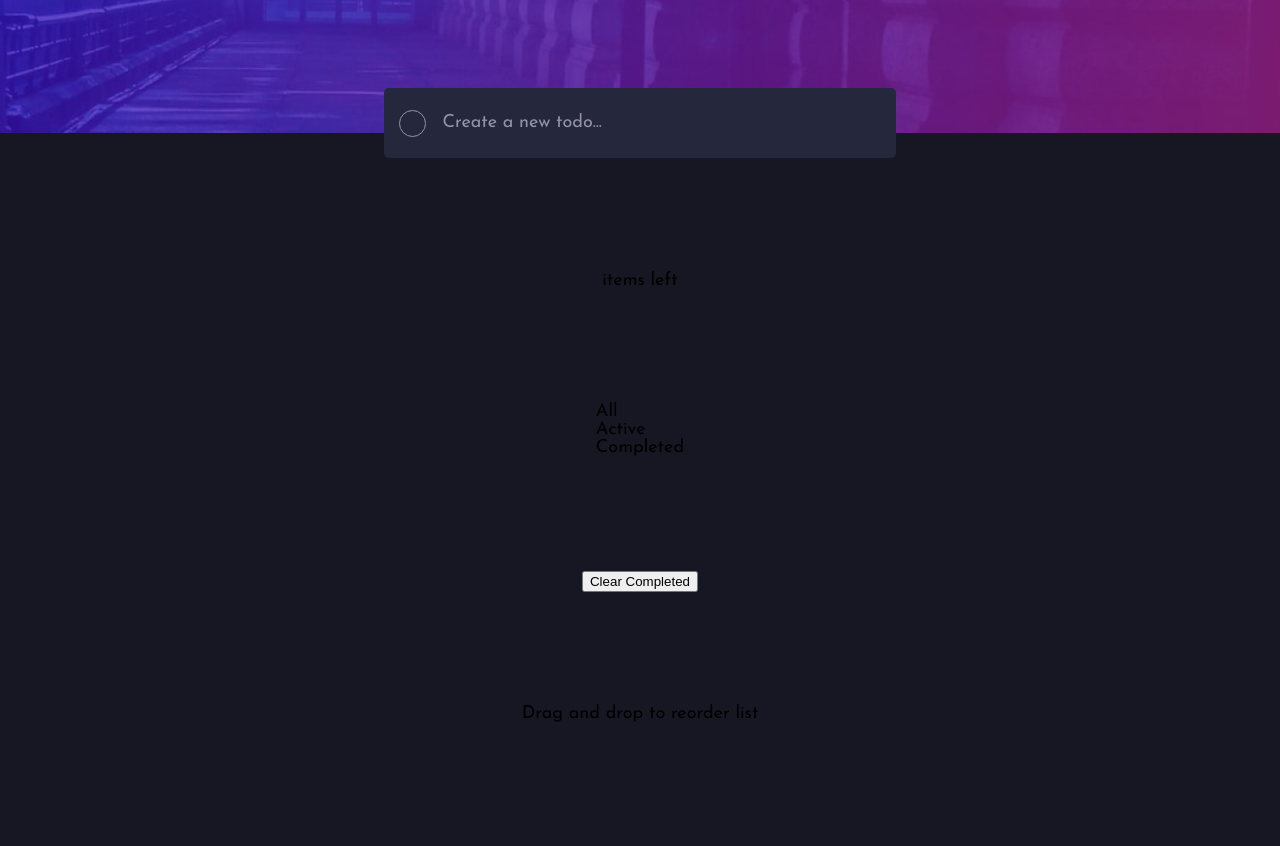
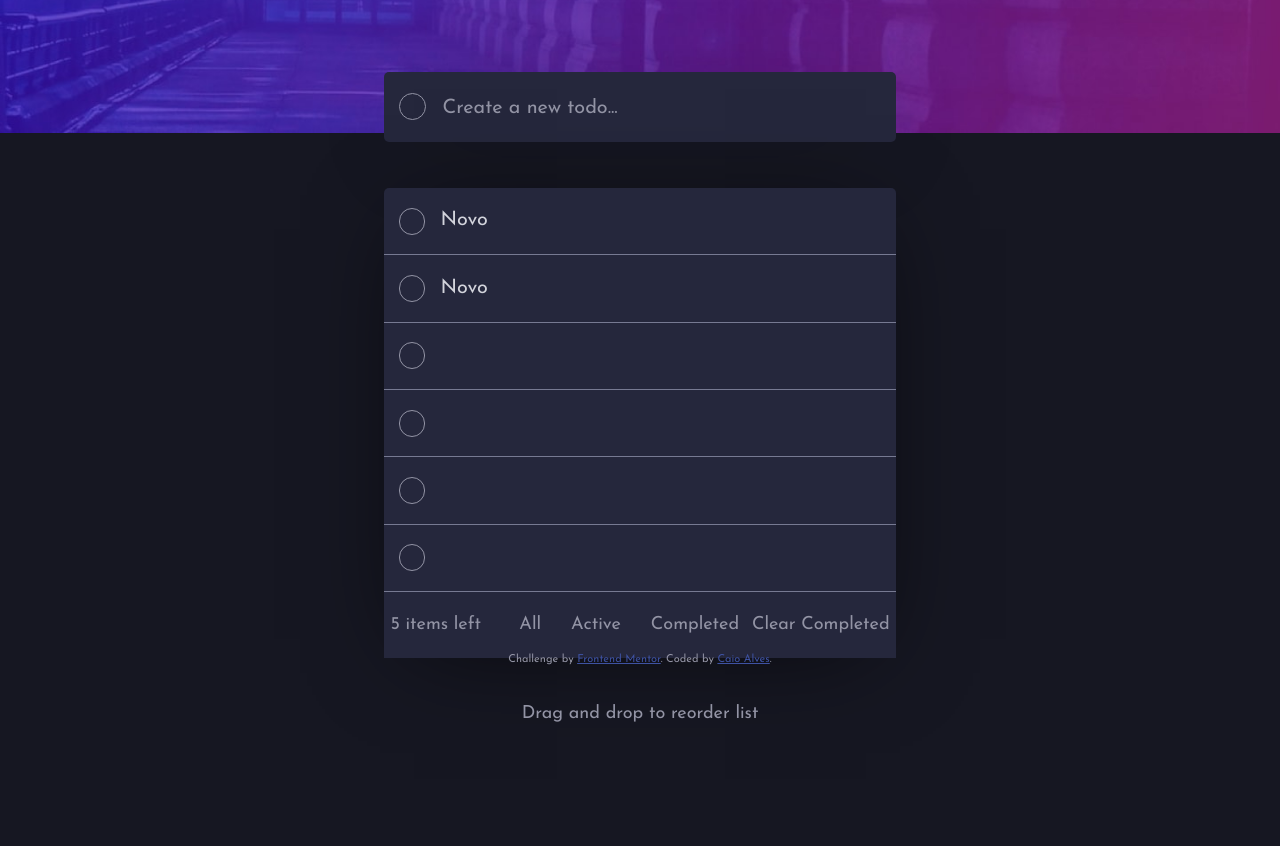
Before and after one commit to CaioAlq/Field-Academy, a plain HTML site: page HTML-CSS/todo-app-main/index.html in a window 1280 px wide. Shown: the part 134-980 px from the top of the page. Drawn offline with Linux system fonts and the light colour scheme.

Commit message:
feat: create dark and light mode

```diff
--- a/HTML-CSS/todo-app-main/index.html
+++ b/HTML-CSS/todo-app-main/index.html
@@ -17,25 +17,25 @@
 
   <!-- Feel free to remove these styles or customise in your own stylesheet 👍 -->
   <style>
-    .attribution { font-size: 11px; text-align: center; }
+    .attribution { position:absolute; bottom: 1px; font-size: 11px; text-align: center; }
     .attribution a { color: hsl(228, 45%, 44%); }
   </style>
 </head>
+
 <body>
 
   <div class="container">
 
     <div class="head-container">
       <h1 class="main-heading">Todo</h1>
-    <button class="switch-mode"><img src="./images/icon-sun.svg" alt="Botão do modo de tela"></button>
+    <button class="switch-mode" onclick="changeMode()"><img id="icon-img" src="images/icon-sun.svg" alt="Botão do modo de tela"></button>
     </div>
 
     <div class="create-container">
 
       <form action="">
 
-        <div class="radiobox-container">
-        </div>
+        <div class="radiobox-container"></div>
 
         <input
             id="create-item"
@@ -50,25 +50,60 @@
 
     </div>
 
+    <div class="list-container">
+
+      <div class="item-container">
+         <div class="radiobox-container"></div>
+         <div class="paragraph-container"><p>Novo</p></div>
+      </div>
+      <div class="item-container">
+        <div class="radiobox-container"></div>
+        <div class="paragraph-container"><p>Novo</p></div>
+      </div>
+      <div class="item-container">
+        <div class="radiobox-container"></div>
+        <div class="paragraph-container"><p></p></div>
+      </div>
+      <div class="item-container">
+        <div class="radiobox-container"></div>
+        <div class="paragraph-container"><p></p></div>
+      </div>
+      <div class="item-container">
+        <div class="radiobox-container"></div>
+        <div class="paragraph-container"><p></p></div>
+      </div>
+      <div class="item-container">
+        <div class="radiobox-container"></div>
+        <div class="paragraph-container"><p></p></div>
+      </div>
+
+      <div class="footer-container">
+        <p><span class="left-itens">5</span> items left</p>
+
+        <ul class="ul-footer">
+          <li>All</li>
+          <li>Active</li>
+          <li>Completed</li>
+        </ul>
+
+        <button class="btn-clear">Clear Completed</button>
+      </div>
+
+
+    </div>
+
     <!-- Add dynamic number -->
-    <p><span class="left-itens"></span>items left</p>
-
-    <ul>
-      <li>All</li>
-      <li>Active</li>
-      <li>Completed</li>
-    </ul>
-
-    <button>Clear Completed</button>
 
     <p>Drag and drop to reorder list</p>
 
   </div>
 
 
-  <!-- <div class="attribution">
+  <div class="attribution">
     Challenge by <a href="https://www.frontendmentor.io?ref=challenge" target="_blank">Frontend Mentor</a>.
     Coded by <a href="#">Caio Alves</a>.
-  </div> -->
+  </div>
+
+ <script src="./js/switchMode.js"></script>
 </body>
 </html>
--- /dev/null
+++ b/HTML-CSS/todo-app-main/js/switchMode.js
@@ -0,0 +1,36 @@
+"use strict"
+
+let currentMode = "dark";
+let styleMode = document.documentElement.style;
+let iconMode = document.getElementById("icon-img");
+
+function changeMode() {
+    if(currentMode === "dark") {
+
+        iconMode.src = "images/icon-moon.svg"
+
+        styleMode.setProperty("--bg-url", "url('../images/bg-desktop-light.jpg')");
+
+        styleMode.setProperty("--theme-color", "hsl(0, 0%, 98%)");
+        styleMode.setProperty("--list-bg-color", "#fff");
+        styleMode.setProperty(" --letter-color-default", "hsl(236, 9%, 61%)");
+        styleMode.setProperty("--letter-color-new", "hsl(235, 19%, 35%)");
+        styleMode.setProperty("--letter-color-done", "hsl(233, 11%, 84%)");
+
+        currentMode = "light";
+    } else {
+
+        iconMode.src = "images/icon-sun.svg"
+
+        styleMode.setProperty("--bg-url", "url('../images/bg-desktop-dark.jpg')");
+
+        styleMode.setProperty("--theme-color", "hsl(235, 21%, 11%)");
+        styleMode.setProperty("--list-bg-color", "hsl(235, 24%, 19%)");
+        styleMode.setProperty(" --letter-color-default", "hsl(236, 9%, 61%)");
+        styleMode.setProperty("--letter-color-new", "hsl(233, 11%, 84%)");
+        styleMode.setProperty("--letter-color-done", "hsl(234, 11%, 52%)");
+
+
+        currentMode = "dark";
+    }
+}
--- a/HTML-CSS/todo-app-main/styles/global.css
+++ b/HTML-CSS/todo-app-main/styles/global.css
@@ -1,10 +1,13 @@
 :root {
     --primary-color: hsl(220, 98%, 61%);
 
-    /* Dark Theme */
-    --dark-theme-color: hsl(235, 21%, 11%);
+    --bg-url: url("../images/bg-desktop-dark.jpg");
+
+    --theme-color: hsl(235, 21%, 11%);
     --list-bg-color: hsl(235, 24%, 19%);
-    --letter-color: hsl(236, 9%, 61%);
+    --letter-color-default: hsl(236, 9%, 61%);
+    --letter-color-new: hsl(233, 11%, 84%);
+    --letter-color-done: hsl(234, 11%, 52%);
 
     font-family: 'Josefin Sans', sans-serif;
     font-size: 18px;
@@ -12,10 +15,12 @@
 }
 
 body {
-    background-color: var(--dark-theme-color);
-    background-image: url("../images/bg-desktop-dark.jpg");
+    background-color: var(--theme-color);
+    background-image: var(--bg-url);
     background-repeat: no-repeat;
     background-size: 100%;
+
+    color: var(--letter-color-default);
 
     height: 980px;
 
@@ -72,6 +77,9 @@ body {
 
     height: 70px;
     width: 100%;
+
+    margin-top: 50px;
+    box-shadow: 0px 11px 94px -30px rgba(0,0,0,0.75);
 }
 
 form {
@@ -85,6 +93,8 @@ form {
 .create-item {
     background-color: transparent;
     font-family: 'Josefin Sans', sans-serif;
+    font-size: 1.5rem;
+    color: var(--letter-color-new);
 
     width: 90%;
     height: 100%;
@@ -93,8 +103,13 @@ form {
 }
 
 .create-item::placeholder {
-    color: var(--letter-color);
-    font-size: 1rem;
+    color: var(--letter-color-default);
+    font-size: 1.1rem;
+    font-weight: 400;
+}
+
+.create-item:focus {
+    outline: none;
 }
 
 .radiobox-container {
@@ -103,7 +118,7 @@ form {
 
     margin: 0 15px;
 
-    border: 1px solid var(--letter-color);
+    border: 1px solid var(--letter-color-default);
 
     border-radius: 50px;
 }
@@ -111,3 +126,61 @@ form {
 label {
     visibility: hidden;
 }
+
+.list-container {
+    display: flex;
+    flex-direction: column;
+
+    width: 100%;
+    height: 60%;
+
+    border-radius: 5px;
+
+    background-color: var(--list-bg-color);
+    box-shadow: 0px 11px 94px -30px rgba(0,0,0,0.75);
+}
+
+.item-container {
+    display: flex;
+    align-items: center;
+    justify-content: space-around;
+
+    border-bottom: 0.1px solid var(--letter-color-done);
+
+    height: 70px;
+    width: 100%;
+}
+
+.paragraph-container {
+    color: var(--letter-color-new);
+    display: flex;
+    align-items: center;
+    width: 91%;
+    height: 100%;
+}
+
+.paragraph-container p {
+    font-size: 1.1rem;
+}
+
+.footer-container {
+    display: flex;
+    align-items: center;
+    justify-content: space-around;
+
+    height: 70px;
+    width: 100%;
+
+    background-color: var(--list-bg-color);
+}
+
+.ul-footer {
+    display: flex;
+    gap: 30px;
+
+    margin-left: 5%;
+}
+
+.ul-footer li {
+    cursor: default;
+}
--- a/HTML-CSS/todo-app-main/styles/reset.css
+++ b/HTML-CSS/todo-app-main/styles/reset.css
@@ -41,3 +41,14 @@ table {
 	border-collapse: collapse;
 	border-spacing: 0;
 }
+
+button {
+	color: var(--letter-color-default);
+	margin: 0;
+	padding: 0;
+	border: 0;
+	font-size: 100%;
+	font: inherit;
+	vertical-align: baseline;
+	background-color: transparent;
+}
```
